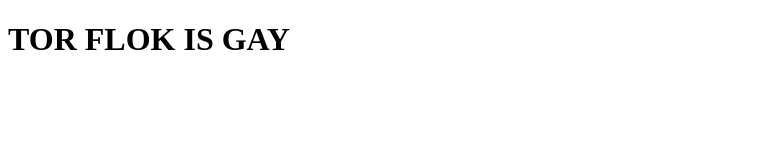
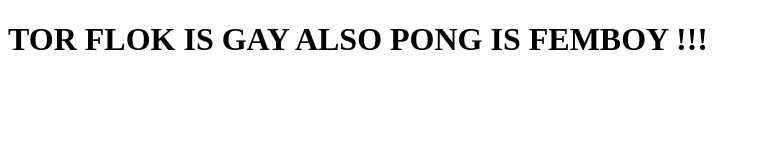
Before and after one commit to BmBtimes/BNE-REPO, a plain HTML site: page index.html in a window 1280 px wide. Shown: the whole page, without its empty margins (0-760 px from the left). Drawn offline with Linux system fonts and the light colour scheme.

Commit message:
Update heading text in index.html

```diff
--- a/index.html
+++ b/index.html
@@ -2,7 +2,7 @@
 <html>
 <body>
 
-<h1>TOR FLOK IS GAY</h1>
+<h1>TOR FLOK IS GAY ALSO PONG IS FEMBOY !!!</h1>
 
 
 </body>
```
